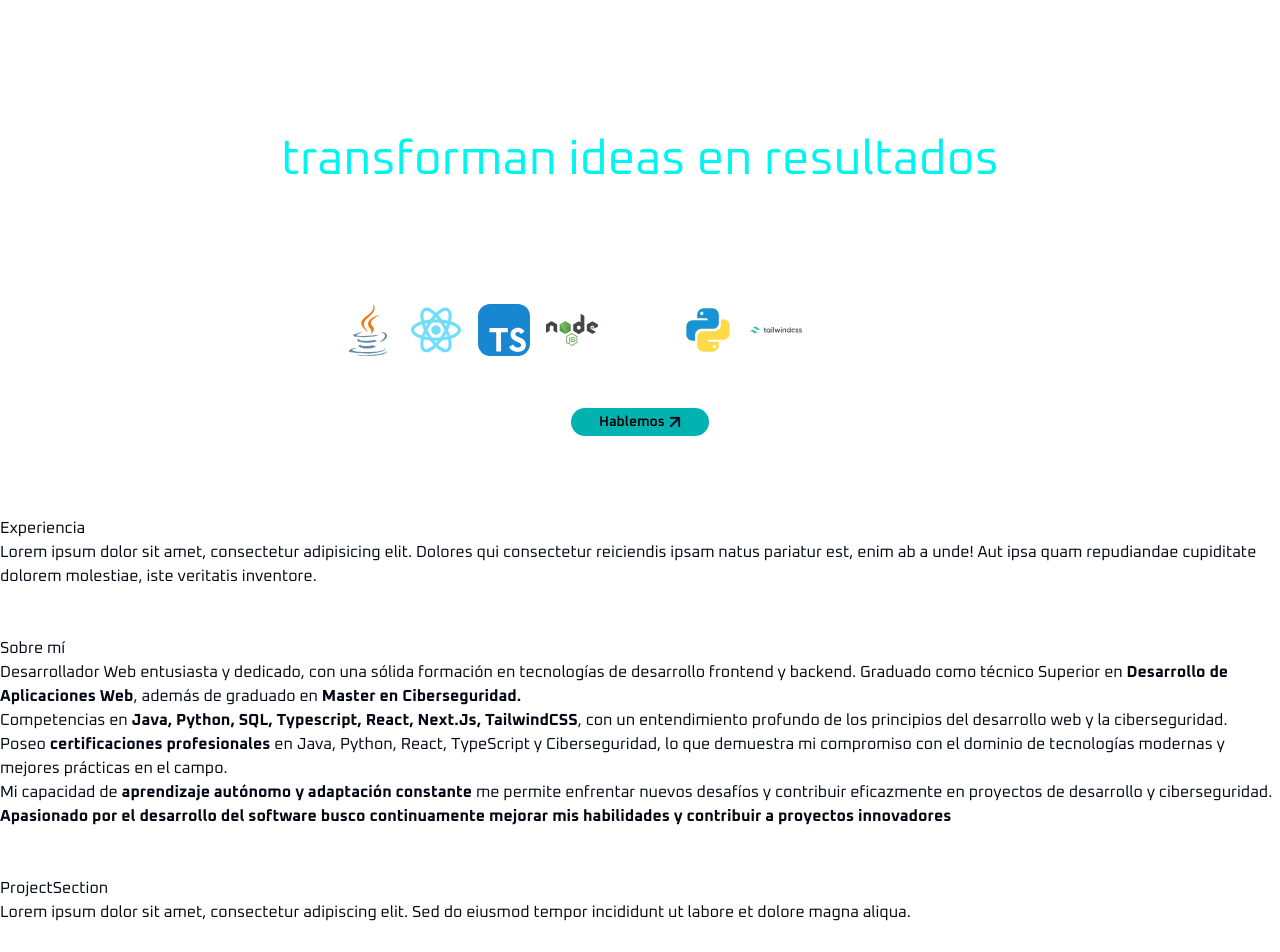
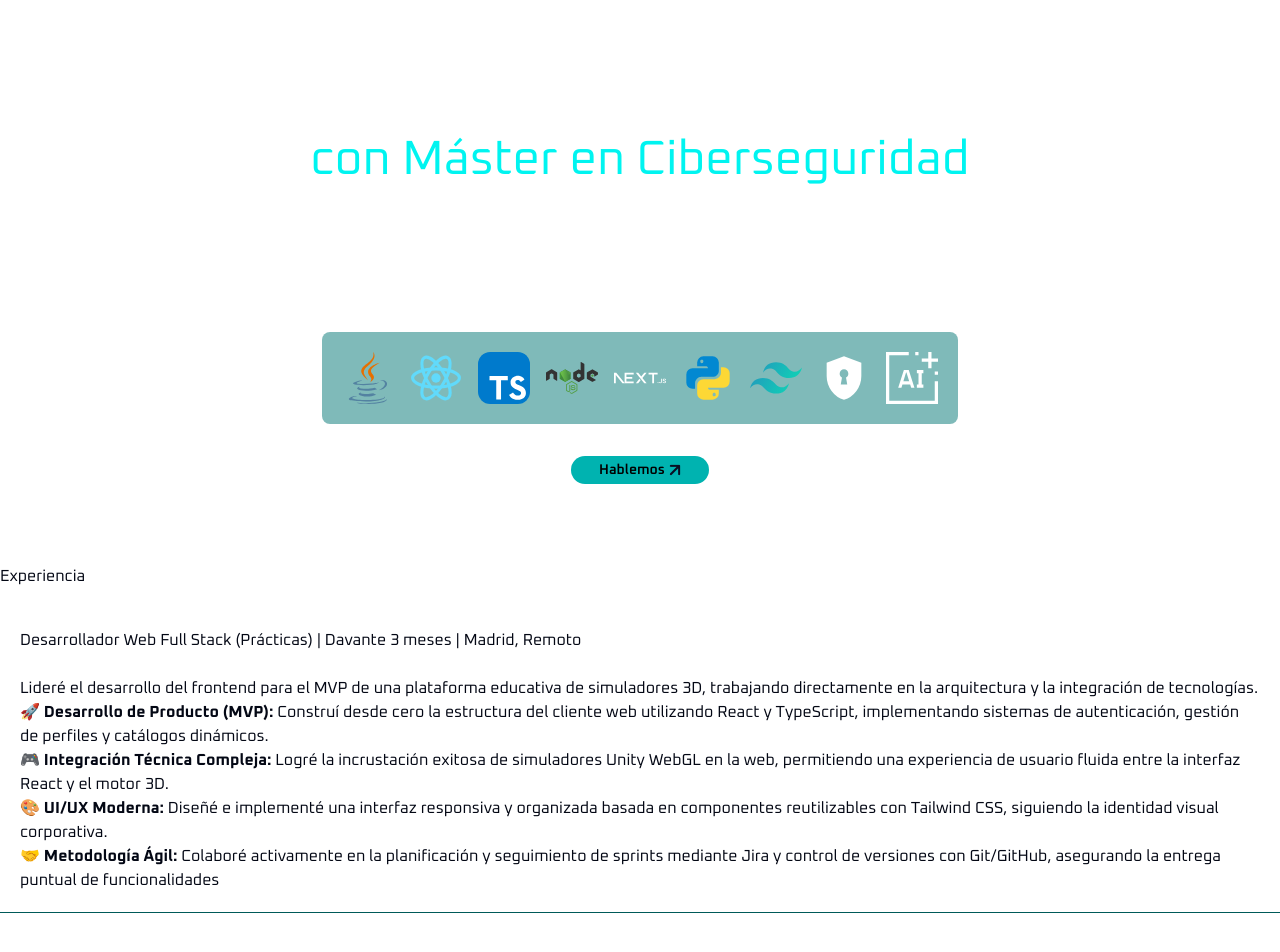
Before and after one commit to Byron-115/my-portfolio, a Next.js app: page / in a window 1280 px wide. Shown: the part 200-1152 px from the top of the page. Built offline with nearby package versions, Linux system fonts and the light colour scheme.

Commit message:
feat: improve hero section and others sections

```diff
--- a/src/components/organisms/AboutSection.tsx
+++ b/src/components/organisms/AboutSection.tsx
@@ -4,7 +4,7 @@ function AboutSection() {
   return (
     <div>
       <h2>Sobre mí</h2>
-      <section id="about" className="...">
+      <section id="about" className="p-5 my-5 border-b border-[#005a59] flex flex-col gap-4">
         <p>Desarrollador Web entusiasta y dedicado, con una sólida formación
           en tecnologías de desarrollo frontend y backend. Graduado como
           técnico Superior en <b>Desarrollo de Aplicaciones Web</b>, además de
--- a/src/components/organisms/ContactSection.tsx
+++ b/src/components/organisms/ContactSection.tsx
@@ -2,7 +2,7 @@ import React from 'react'
 
 function ContactSection() {
   return (
-    <div className="p-6">
+    <div className="p-5 my-5 border-b border-[#005a59]">
       <h2>ContactSection</h2>
       <p className="flex justify-center pb-4">¿Quieres contactarme?</p>
       <section id="contact" className={'flex flex-col gap-4 text-black shadow-[0_2px_6.9px_0px_##00B3B0] border-1 border-black bg-black p-3 rounded-lg w-full max-w-sm md:max-w-md xl:max-w-xl mx-auto'}
--- a/src/components/organisms/CvSection.tsx
+++ b/src/components/organisms/CvSection.tsx
@@ -9,7 +9,7 @@ function CvSection() {
 
   return (
     <div>CvSection
-        <section  id="cv" className="text-center">
+        <section  id="cv" className="text-center p-5 my-5 border-b border-[#005a59] flex flex-col items-center gap-6">
         <h2 className="text-2xl font-semibold mb-4">¿Quieres ver mi CV?</h2>
         <p className="mb-6 text-white">Descarga mi currículum para conocer más sobre mi experiencia y habilidades.</p>
         <SolidButton onClick={handleDownload}>Descargar mi CV</SolidButton>
--- a/src/components/organisms/ExperienceSection.tsx
+++ b/src/components/organisms/ExperienceSection.tsx
@@ -3,9 +3,21 @@ import React from 'react'
 function ExperienceSection() {
   return (
     <div>
-      <h2>Experiencia</h2>
-      <section id="experience" className="...">
-        <p>Lorem ipsum dolor sit amet, consectetur adipisicing elit. Dolores qui consectetur reiciendis ipsam natus pariatur est, enim ab a unde! Aut ipsa quam repudiandae cupiditate dolorem molestiae, iste veritatis inventore.</p>
+      <h1>Experiencia</h1>
+
+      <section id="experience" className="p-5 my-5 border-b border-[#005a59]">
+        <h1>Desarrollador Web Full Stack (Prácticas) | Davante 3 meses | Madrid, Remoto</h1>
+        <p>
+            <br/>
+            Lideré el desarrollo del frontend para el MVP de una plataforma educativa de simuladores 3D, trabajando directamente en la arquitectura y la integración de tecnologías.
+            <br/>
+            🚀 <strong>Desarrollo de Producto (MVP):</strong> Construí desde cero la estructura del cliente web utilizando React y TypeScript, implementando sistemas de autenticación, gestión de perfiles y catálogos dinámicos.
+            <br/>
+            🎮 <strong>Integración Técnica Compleja:</strong> Logré la incrustación exitosa de simuladores Unity WebGL en la web, permitiendo una experiencia de usuario fluida entre la interfaz React y el motor 3D.
+            <br/>
+            🎨  <strong>UI/UX Moderna:</strong> Diseñé e implementé una interfaz responsiva y organizada basada en componentes reutilizables con Tailwind CSS, siguiendo la identidad visual corporativa.
+            <br/>
+            🤝 <strong>Metodología Ágil:</strong> Colaboré activamente en la planificación y seguimiento de sprints mediante Jira y control de versiones con Git/GitHub, asegurando la entrega puntual de funcionalidades</p>
       </section>
     </div>
   )
--- a/src/components/organisms/HeroSection.tsx
+++ b/src/components/organisms/HeroSection.tsx
@@ -20,17 +20,20 @@ const HeroSection: React.FC = () => (
     {/* Contenedor de texto principal */}
       {/* Título */}
         <h1 className="text-white font-medium text-2xl sm:text-4xl xl:text-5xl text-center w-full sm:max-w-115 xl:max-w-250 mx-auto">
-          Construyo experiencias digitales únicas que
+          Full-Stack Developer con
         </h1>
-        <span className="text-[#00f4f0] text-2xl sm:text-4xl xl:text-5xl font-medium text-center w-full">transforman ideas en resultados</span>
+        <span className="text-[#00f4f0] text-2xl sm:text-4xl xl:text-5xl font-medium text-center w-full">
+          con Máster en Ciberseguridad</span>
       {/* Subtítulo + lista iconos + botón */}
       <div className="flex flex-col w-full max-w-[846px] items-center gap-8">
           <p className="use-system-font text-white font-light leading-1.56 xl:leading-[1.4] text-lg xl:text-xl text-center max-w-74 sm:max-w-144 xl:max-w-150 mx-auto">
-            Soy desarrollador web Full-Stack especializado en crear sitios web modernos, rápidos y funcionales que impulsan tu presencia online.
+            Especializado en del desarrollo de MVPs desde cero y arquitecturas seguras.
+            <br/>
+            Experiencia trabajando en equipos ágiles con React, Typescript y Node.js para crear productos modernos y robustos.
           </p>
 
         {/* Lista de iconos */}
-        <div className="flex flex-row gap-4 items-center mr-0 pb-5">
+        <div className="flex flex-row gap-4 items-center mr-0 pb-5 bg-[#007775] bg-opacity-50 p-5 rounded-lg">
         {icons.map((src, i) => (
           <Image
             key={i}
@@ -38,7 +41,7 @@ const HeroSection: React.FC = () => (
             alt=""
             width={52}
             height={52}
-            className="w-13 h-13 opacity-90"
+            className="w-13 h-13"
           />
         ))}
       </div>
--- a/src/components/organisms/ProjectSection.tsx
+++ b/src/components/organisms/ProjectSection.tsx
@@ -4,7 +4,7 @@ function ProjectSection() {
   return (
     <div>
       <h2>ProjectSection</h2>
-      <section id="projects" className="...">
+      <section id="projects" className="p-5 my-5 border-b border-[#005a59]">
         <p>Lorem ipsum dolor sit amet, consectetur adipiscing elit. Sed do eiusmod tempor incididunt ut labore et dolore magna aliqua.</p>
       </section>
     </div>
```
Also changed, not shown: public/assets/tailwind_icon.svg.
